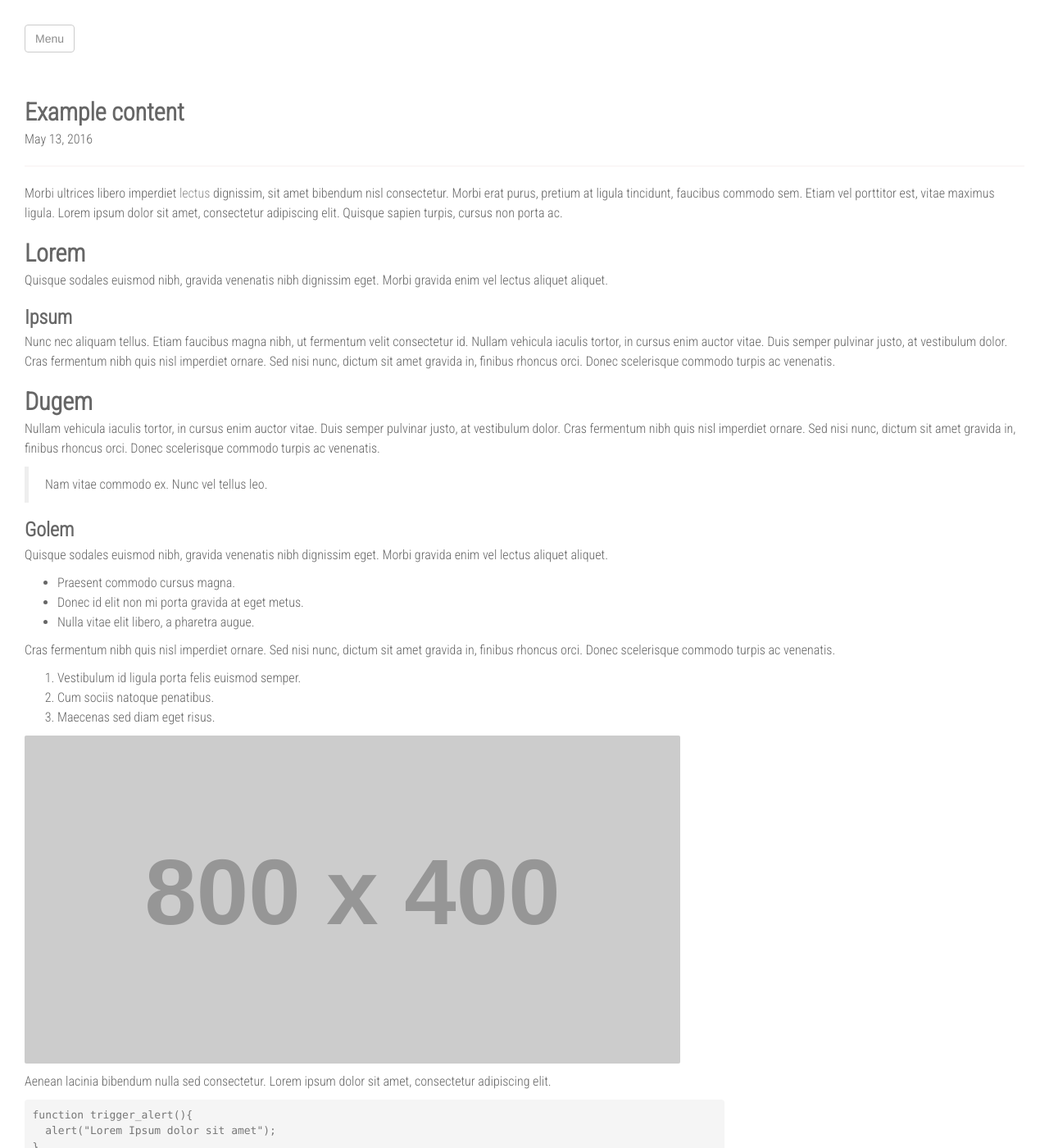
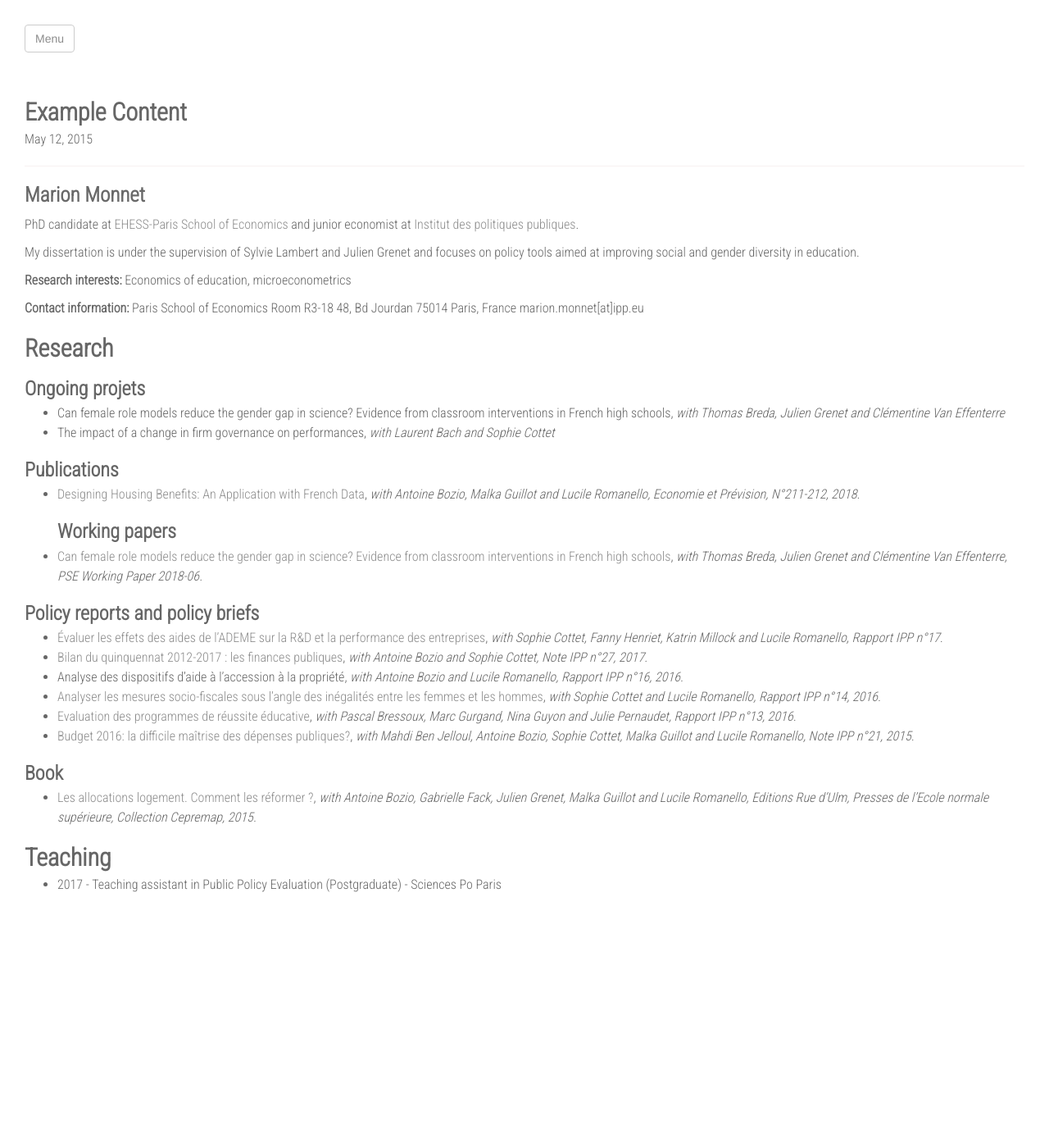
Before and after one commit to vfalanis/taken, a Jekyll site: the page built from _posts/2015-05-12-example-content.markdown, in a window 1280 px wide and 1400 px high. Shown: the whole window at 82% size. Built offline with Jekyll 4.4.1, drawn with Linux system fonts in a browser that asks for light colours; nearby versions of some CDN libraries; our own code applies the rules of GitHub Pages for plain Markdown files.

Commit message:
Update 2015-05-12-example-content.markdown

````diff
--- a/_posts/2015-05-12-example-content.markdown
+++ b/_posts/2015-05-12-example-content.markdown
@@ -1,45 +1,73 @@
----
+# Marion Monnet
+
+PhD candidate at [EHESS-Paris School of Economics](https://www.parisschoolofeconomics.eu/) and junior economist at [Institut des politiques publiques](https://www.ipp.eu/).
+
+My dissertation is under the supervision of Sylvie Lambert and Julien Grenet and focuses on policy tools aimed at improving social and gender diversity in education.
+
+**Research interests:** Economics of education, microeconometrics
+
+**Contact information:**
+Paris School of Economics
+Room R3-18
+48, Bd Jourdan
+75014 Paris, France
+marion.monnet[at]ipp.eu
+
+## Research
+
+### Ongoing projets
+
+- Can female role models reduce the gender gap in science? Evidence from classroom interventions in French high schools, _with Thomas Breda, Julien Grenet and Clémentine Van Effenterre_
+- The impact of a change in firm governance on performances, _with Laurent Bach and Sophie Cottet_
+
+### Publications
+- [Designing Housing Benefits: An Application with French Data](https://www.cairn.info/revue-economie-et-prevision.htm), _with Antoine Bozio, Malka Guillot and Lucile Romanello, Economie et Prévision, N°211-212, 2018._
+### Working papers
+- [Can female role models reduce the gender gap in science? Evidence from classroom interventions in French high schools](https://halshs.archives-ouvertes.fr/halshs-01713068/document), _with Thomas Breda, Julien Grenet and Clémentine Van Effenterre, PSE Working Paper 2018-06._
+
+### Policy reports and policy briefs
+- [Évaluer les effets des aides de l’ADEME sur la R&D et la performance des entreprises](https://www.ipp.eu/publication/evaluation-intermediaire-aides-programme-investissement-avenir-ademe/), _with Sophie Cottet, Fanny Henriet, Katrin Millock and Lucile Romanello, Rapport IPP  n°17._
+- [Bilan du quinquennat 2012-2017 : les finances publiques](https://www.ipp.eu/publication/n27-bilan-du-quinquennat-2012-2017-les-finances-publiques/), _with Antoine Bozio and Sophie Cottet, Note IPP n°27, 2017._
+- Analyse des dispositifs d'aide à l'accession à la propriété, _with Antoine Bozio and Lucile Romanello, Rapport IPP n°16, 2016._
+- [Analyser les mesures socio-fiscales sous l'angle des inégalités entre les femmes et les hommes](https://www.ipp.eu/publication/mars-2016-analyser-mesures-socio-fiscales-angle-inegalites-femmes-hommes/), _with Sophie Cottet and Lucile Romanello, Rapport IPP n°14, 2016._
+- [Evaluation des programmes de réussite éducative](https://www.ipp.eu/publication/mars-2016-evaluation-programmes-reussite-educative-pre/), _with Pascal Bressoux, Marc Gurgand, Nina Guyon and Julie Pernaudet,  Rapport IPP n°13, 2016._
+- [Budget 2016: la difficile maîtrise des dépenses publiques?](https://www.ipp.eu/publication/n21-budget-2016-la-difficile-maitrise-des-depenses-publiques/), _with Mahdi Ben Jelloul, Antoine Bozio, Sophie Cottet, Malka Guillot and Lucile Romanello, Note IPP n°21, 2015._
+
+### Book
+- [Les allocations logement. Comment les réformer ?](http://www.cepremap.fr/depot/opus/OPUS38.pdf), _with Antoine Bozio, Gabrielle Fack, Julien Grenet, Malka Guillot and Lucile Romanello, Editions Rue d’Ulm, Presses de l’Ecole normale supérieure, Collection Cepremap, 2015._
+
+## Teaching
+- 2017 - Teaching assistant in Public Policy Evaluation (Postgraduate) - Sciences Po Paris
+
+
+<!--
 layout: post
 title:  "Example content"
 date:   2016-05-12 22:02:01 -0500
 comments: true
 categories: jekyll
----
-
 Morbi ultrices libero imperdiet [lectus](#) dignissim, sit amet bibendum nisl consectetur. Morbi erat purus, pretium at ligula tincidunt, faucibus commodo sem. Etiam vel porttitor est, vitae maximus ligula. Lorem ipsum dolor sit amet, consectetur adipiscing elit. Quisque sapien turpis, cursus non porta ac.
-
 ## Lorem
 Quisque sodales euismod nibh, gravida venenatis nibh dignissim eget. Morbi gravida enim vel lectus aliquet aliquet.
-
 ### Ipsum
 Nunc nec aliquam tellus. Etiam faucibus magna nibh, ut fermentum velit consectetur id. Nullam vehicula iaculis tortor, in cursus enim auctor vitae. Duis semper pulvinar justo, at vestibulum dolor. Cras fermentum nibh quis nisl imperdiet ornare. Sed nisi nunc, dictum sit amet gravida in, finibus rhoncus orci. Donec scelerisque commodo turpis ac venenatis.
-
 ## Dugem
 Nullam vehicula iaculis tortor, in cursus enim auctor vitae. Duis semper pulvinar justo, at vestibulum dolor. Cras fermentum nibh quis nisl imperdiet ornare. Sed nisi nunc, dictum sit amet gravida in, finibus rhoncus orci. Donec scelerisque commodo turpis ac venenatis.
-
 > Nam vitae commodo ex. Nunc vel tellus leo.
-
 ### Golem
 Quisque sodales euismod nibh, gravida venenatis nibh dignissim eget. Morbi gravida enim vel lectus aliquet aliquet.
-
 * Praesent commodo cursus magna.
 * Donec id elit non mi porta gravida at eget metus.
 * Nulla vitae elit libero, a pharetra augue.
-
 Cras fermentum nibh quis nisl imperdiet ornare. Sed nisi nunc, dictum sit amet gravida in, finibus rhoncus orci. Donec scelerisque commodo turpis ac venenatis.
-
 1. Vestibulum id ligula porta felis euismod semper.
 2. Cum sociis natoque penatibus.
 3. Maecenas sed diam eget risus.
-
 ![Large example image](http://placehold.it/800x400 "Large example image")
-
 Aenean lacinia bibendum nulla sed consectetur. Lorem ipsum dolor sit amet, consectetur adipiscing elit.
-
 ``` javascript
 function trigger_alert(){
   alert("Lorem Ipsum dolor sit amet");
 }
-
 trigger_alert();
-```
+```--->
````
